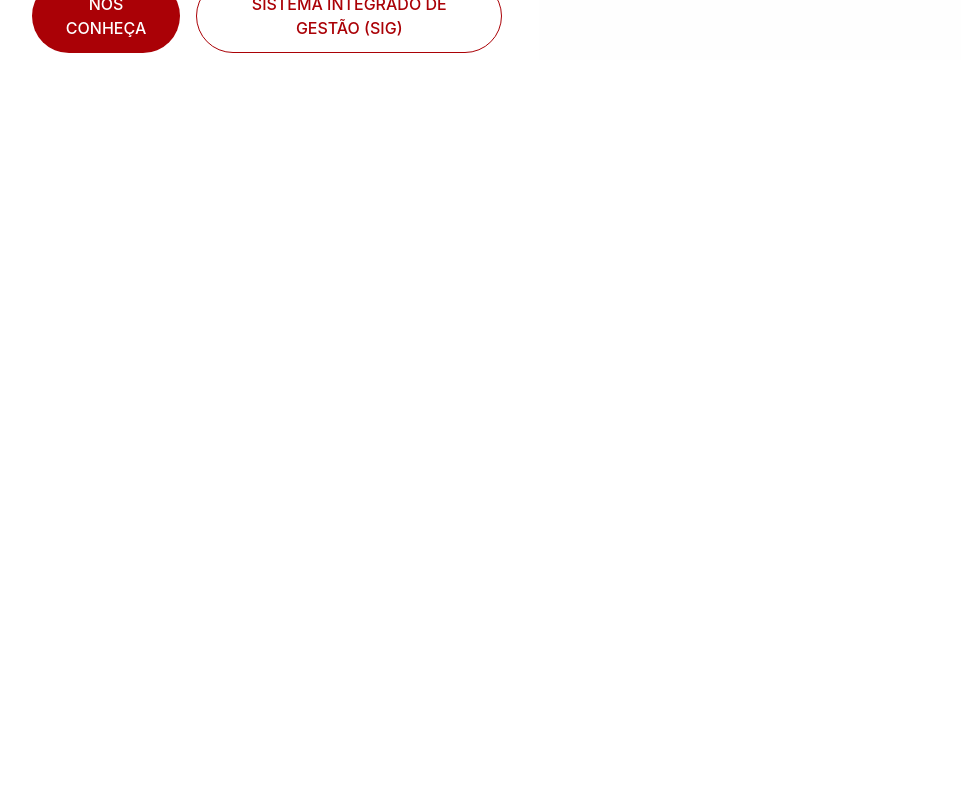
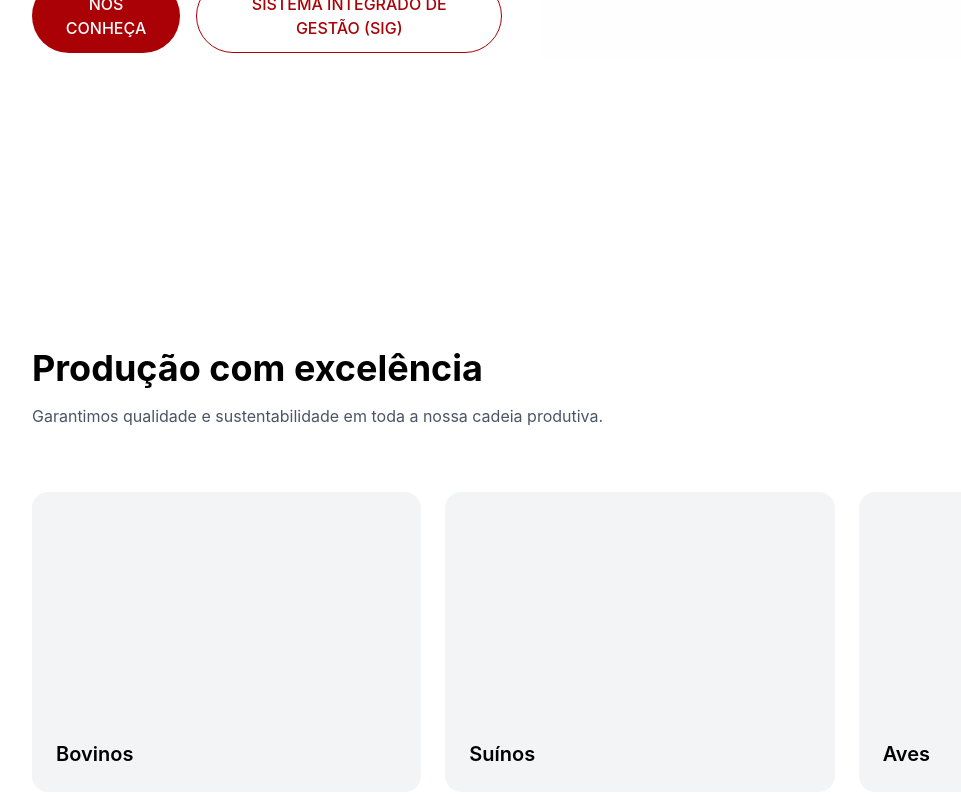
Before and after one commit to thiffany33/divina-carne, a React (Vite) app: page / in a window 1280 px wide. Shown: the part 532-1332 px from the top of the page, without its empty margins (0-961 px from the left). Before the commit the page ends 800 px from the top, so only its background shows below. Built offline with nearby package versions, Linux system fonts and the light colour scheme.

Commit message:
feat: criar seção de animais com estrutura base

```diff
--- a/src/App.jsx
+++ b/src/App.jsx
@@ -1,11 +1,13 @@
 import Navbar from "./components/Navbar";
 import Hero from "./sections/Hero";
+import Animals from "./sections/Animals";
 
 function App() {
   return (
     <>
       <Navbar/>
       <Hero />
+      <Animals/>
     </>
   );
 }
--- /dev/null
+++ b/src/sections/Animals.jsx
@@ -0,0 +1,42 @@
+export default function Animals() {
+  return (
+    <section className="min-h-screen bg-white px-8 py-20">
+
+      <div className="max-w-7xl mx-auto">
+
+        {/* TÍTULO */}
+        <div className="mb-16">
+          <h2 className="text-4xl font-bold mb-4">
+            Produção com excelência
+          </h2>
+
+          <p className="text-gray-600 max-w-xl">
+            Garantimos qualidade e sustentabilidade em toda a nossa cadeia produtiva.
+          </p>
+        </div>
+
+        {/* CARDS */}
+        <div className="grid grid-cols-3 gap-6">
+
+          {/* CARD 1 */}
+          <div className="h-[300px] bg-gray-100 rounded-2xl flex items-end p-6 hover:scale-105 transition">
+            <h3 className="text-xl font-semibold">Bovinos</h3>
+          </div>
+
+          {/* CARD 2 */}
+          <div className="h-[300px] bg-gray-100 rounded-2xl flex items-end p-6 hover:scale-105 transition">
+            <h3 className="text-xl font-semibold">Suínos</h3>
+          </div>
+
+          {/* CARD 3 */}
+          <div className="h-[300px] bg-gray-100 rounded-2xl flex items-end p-6 hover:scale-105 transition">
+            <h3 className="text-xl font-semibold">Aves</h3>
+          </div>
+
+        </div>
+
+      </div>
+
+    </section>
+  );
+}
```
